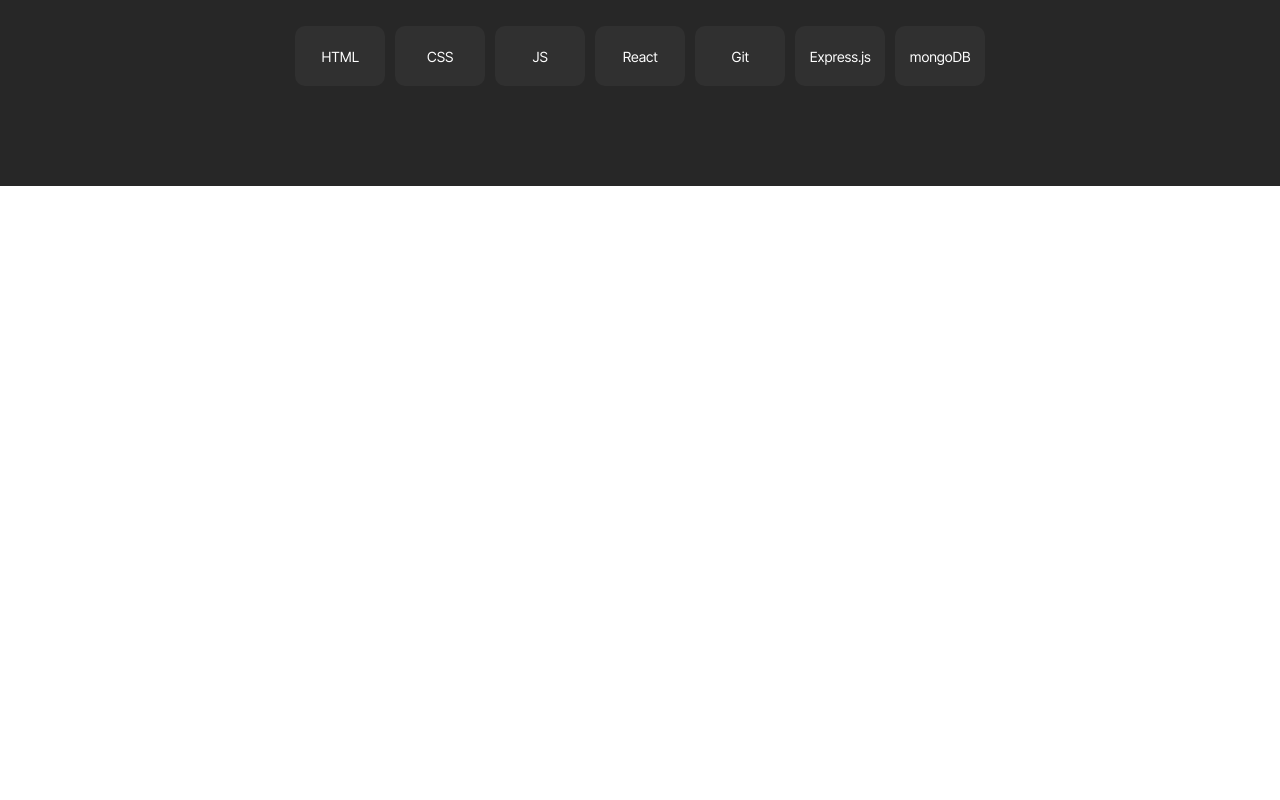
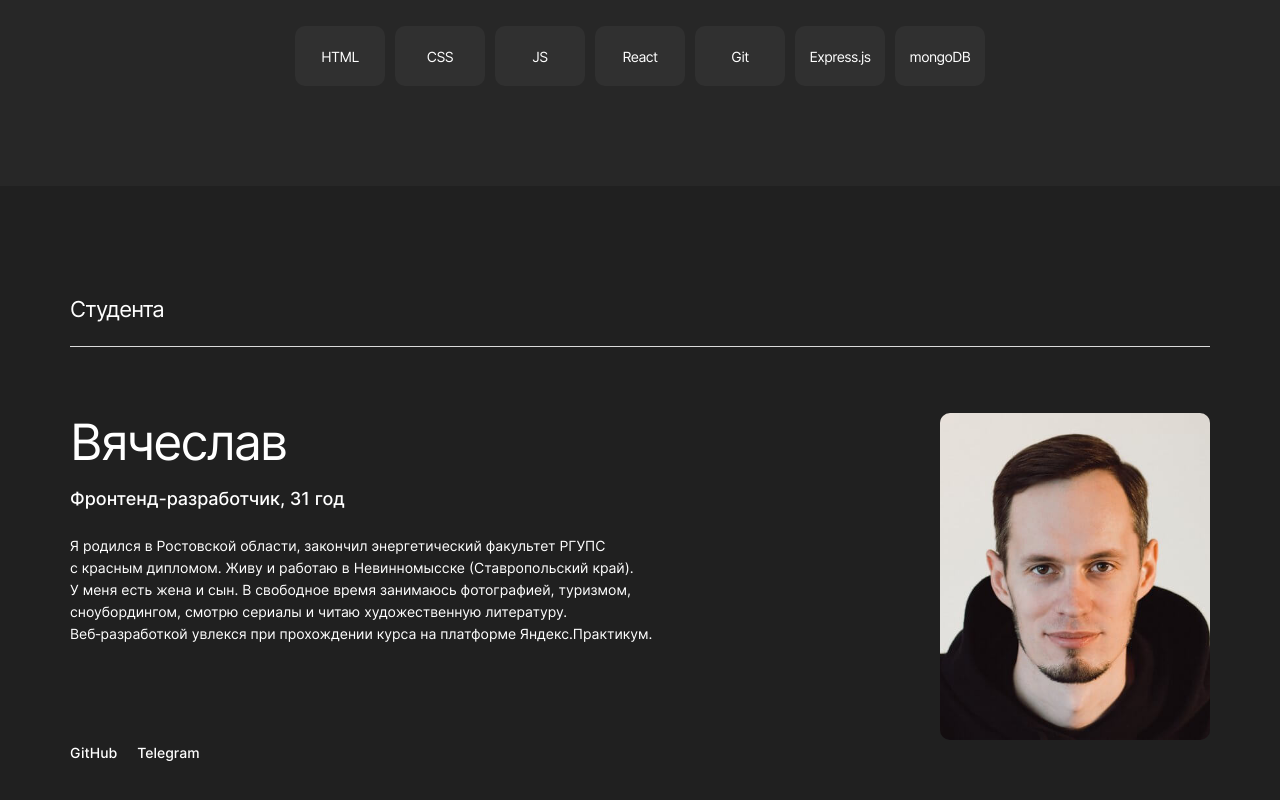
Before and after one commit to Kerjanoid/movies-explorer-frontend, a React (Create React App) app: page / in a window 1280 px wide. Shown: the part 1614-2414 px from the top of the page. Before the commit the page ends 1800 px from the top, so only its background shows below. Built offline with nearby package versions, Linux system fonts and the light colour scheme.

Commit message:
feat: Add <AboutMe> and few edits

```diff
--- a/src/components/AboutMe/AboutMe.css
+++ b/src/components/AboutMe/AboutMe.css
@@ -1,38 +1,91 @@
-.App {
-  text-align: center;
+.student {
+  display: flex;
+  flex-direction: column;
+  justify-content: flex-start;
+  align-self: stretch;
+  max-width: 1280px;
+  padding: 110px 70px;
 }
 
-.App-logo {
-  height: 40vmin;
-  pointer-events: none;
+.student__title-container {
+  display: flex;
+  padding: 0 0 23px 0;
+  border-bottom: 1px solid #dadada;
 }
 
-@media (prefers-reduced-motion: no-preference) {
-  .App-logo {
-    animation: App-logo-spin infinite 20s linear;
-  }
+.student__title {
+  display: flex;
+  margin: 0;
+  font-weight: normal;
+  font-size: 22px;
+  line-height: 27px;
+  letter-spacing: -0.04em;
 }
 
-.App-header {
-  background-color: #282c34;
-  min-height: 100vh;
+.student__info-container {
+  display: flex;
+  flex-direction: row;
+  justify-content: space-between;
+  align-items: flex-start;
+  margin: 66px 0 0 0;
+}
+
+.student__info {
   display: flex;
   flex-direction: column;
-  align-items: center;
-  justify-content: center;
-  font-size: calc(10px + 2vmin);
-  color: white;
+  justify-content: flex-start;
+  align-items: flex-start;
 }
 
-.App-link {
-  color: #61dafb;
+.student__name {
+  margin: 0;
+  font-weight: 400;
+  font-size: 50px;
+  line-height: 58px;
+  letter-spacing: -0.04em;
+  max-width: 600px;
 }
 
-@keyframes App-logo-spin {
-  from {
-    transform: rotate(0deg);
-  }
-  to {
-    transform: rotate(360deg);
-  }
+.student__profession {
+  margin: 18px 0 0 0;
+  font-weight: 500;
+  font-size: 18px;
+  line-height: 20px;
+  max-width: 600px;
 }
+
+.student__text {
+  margin: 26px 0 0 0;
+  font-weight: 400;
+  font-size: 14px;
+  line-height: 22px;
+  max-width: 600px;
+}
+
+.student__links {
+  margin: 99px 0 0 0;
+  padding: 0;
+  display: grid;
+  grid-template-columns: repeat(2, auto);
+  gap: 20px;
+}
+
+.student__links-item {
+  display: flex;
+}
+
+.student__link {
+  text-decoration: none;
+  font-weight: 500;
+  font-size: 14px;
+  line-height: 17px;
+  color: #FFFFFF;
+}
+
+.student__photo {
+  margin: 0;
+  width: 270px;
+  height: 327px;
+  border-radius: 10px;
+  object-fit: cover;
+}
--- a/src/components/AboutMe/AboutMe.js
+++ b/src/components/AboutMe/AboutMe.js
@@ -1,25 +1,40 @@
-import logo from '../../logo.svg';
-import './App.css';
+import myPhoto from "../../images/my-photo.jpeg";
+import "./AboutMe.css";
 
-function App() {
+function AboutMe() {
   return (
-    <div className="App">
-      <header className="App-header">
-        <img src={logo} className="App-logo" alt="logo" />
-        <p>
-          Edit <code>src/App.js</code> and save to reload.
-        </p>
-        <a
-          className="App-link"
-          href="https://reactjs.org"
-          target="_blank"
-          rel="noopener noreferrer"
-        >
-          Learn React
-        </a>
-      </header>
-    </div>
+    <section className="student">
+      <div className="student__title-container">
+        <h2 className="student__title">Студента</h2>
+      </div>
+      <div className="student__info-container">
+        <div className="student__info">
+          <h3 className="student__name">Вячеслав</h3>
+          <h4 className="student__profession">Фронтенд-разработчик, 31 год</h4>
+          <p className="student__text">
+            Я&nbsp;родился в&nbsp;Ростовской области, закончил энергетический факультет РГУПС с&nbsp;красным дипломом.
+            Живу и&nbsp;работаю в&nbsp;Невинномысске (Ставропольский край).
+            У&nbsp;меня есть жена и&nbsp;сын.
+            В&nbsp;свободное время занимаюсь фотографией, туризмом, сноубордингом, смотрю сериалы и&nbsp;читаю художественную литературу.
+            Веб&#8209;разработкой увлекся при прохождении курса на&nbsp;платформе Яндекс.Практикум.
+          </p>
+          <ul className="student__links">
+            <li className="student__links-item">
+            <a href="https://github.com/Kerjanoid" className="student__link" target="_blank" rel="noopener noreferrer">
+              GitHub
+            </a>
+            </li>
+            <li className="student__links-item">
+            <a href="https://t.me/Kerjanoid" className="student__link" target="_blank" rel="noopener noreferrer">
+              Telegram
+            </a>
+            </li>
+          </ul>
+        </div>
+        <img className="student__photo" src={myPhoto} alt="Фотография Вячеслава" />
+      </div>
+    </section>
   );
 }
 
-export default App;
+export default AboutMe;
--- a/src/components/App/App.js
+++ b/src/components/App/App.js
@@ -11,13 +11,13 @@ function App() {
         <Route exact path="/">
           <Main loggedIn={loggedIn} />
         </Route>
-        {/* <Route path="/signin">
-
-          </Route>
-          <Route path="/signup">
-
-          </Route>
-          <Route path="/profile">
+        <Route path="/movies">
+          <Main loggedIn={loggedIn} />
+        </Route>
+        <Route path="/saved-movies">
+          <Main loggedIn={loggedIn} />
+        </Route>
+        {/* <Route path="/profile">
 
           </Route>
           <Route path="/movies">
--- a/src/components/Header/Header.css
+++ b/src/components/Header/Header.css
@@ -68,7 +68,7 @@
   text-decoration: none;
   color: #fff;
   font-style: normal;
-  font-weight: 500;
+  font-weight: 400;
   font-size: 12px;
   line-height: 16px;
 }
@@ -76,6 +76,10 @@
 .header__link_logged-in {
   font-size: 13px;
   line-height: 18px;
+}
+
+.header__link_active {
+  font-weight: 500;
 }
 
 .header__link_entry-button {
--- a/src/components/Header/Header.js
+++ b/src/components/Header/Header.js
@@ -1,5 +1,5 @@
 import "./Header.css";
-import { Link } from "react-router-dom";
+import { Link, NavLink } from "react-router-dom";
 
 function Header({ loggedIn }) {
   return (
@@ -10,47 +10,49 @@ function Header({ loggedIn }) {
           <nav className="header__navigation header__navigation_logged-in">
             <ul className="header__links header__links_logged-in">
               <li className="header__li header__li_logged-in">
-                <Link
+                <NavLink
                   to="/movies"
                   className="header__link header__link_logged-in"
-                >
+                  activeClassName="header__link_active">
                   Фильмы
-                </Link>
+                </NavLink>
               </li>
               <li className="header__li header__li_logged-in">
-                <Link
+                <NavLink
                   to="/saved-movies"
-                  className="header__link header__link_logged-in font-weight-400"
-                >
+                  className="header__link header__link_logged-in"
+                  activeClassName="header__link_active">
                   Сохраненные фильмы
-                </Link>
+                </NavLink>
               </li>
               <li className="header__li header__li_logged-in header__li_account-button">
-                <Link
+                <NavLink
                   to="/profile"
                   className="header__link header__link_logged-in header__link_account-button"
-                >
+                  activeClassName="header__link_active">
                   Аккаунт
-                </Link>
+                </NavLink>
               </li>
-              {/* разобраться со шрифтами, переместить кнопку "Аккаунт" вконец */}
             </ul>
           </nav>
         ) : (
           <nav className="header__navigation">
             <ul className="header__links">
               <li className="header__li">
-                <Link to="/signup" className="header__link">
+                <NavLink
+                  to="/signup"
+                  className="header__link"
+                  activeClassName="header__link_active">
                   Регистрация
-                </Link>
+                </NavLink>
               </li>
               <li className="header__li">
-                <Link
+                <NavLink
                   to="/signin"
                   className="header__link header__link_entry-button"
-                >
+                  activeClassName="header__link_active">
                   Войти
-                </Link>
+                </NavLink>
               </li>
             </ul>
           </nav>
--- a/src/components/Main/Main.js
+++ b/src/components/Main/Main.js
@@ -3,6 +3,7 @@ import Header from "../Header/Header";
 import Promo from "../Promo/Promo";
 import AboutProject from "../AboutProject/AboutProject";
 import Techs from "../Techs/Techs";
+import AboutMe from "../AboutMe/AboutMe";
 
 function Main({ loggedIn }) {
   return (
@@ -12,8 +13,8 @@ function Main({ loggedIn }) {
         <Promo />
         <AboutProject />
         <Techs />
+        <AboutMe />
         {/*
-    <AboutMe />
     <NavTab />
     <Portfolio /> */}
       </main>
```
Also changed, not shown: src/components/Techs/Techs.css (+0 -79 lines), src/images/my-photo.jpeg (added).
